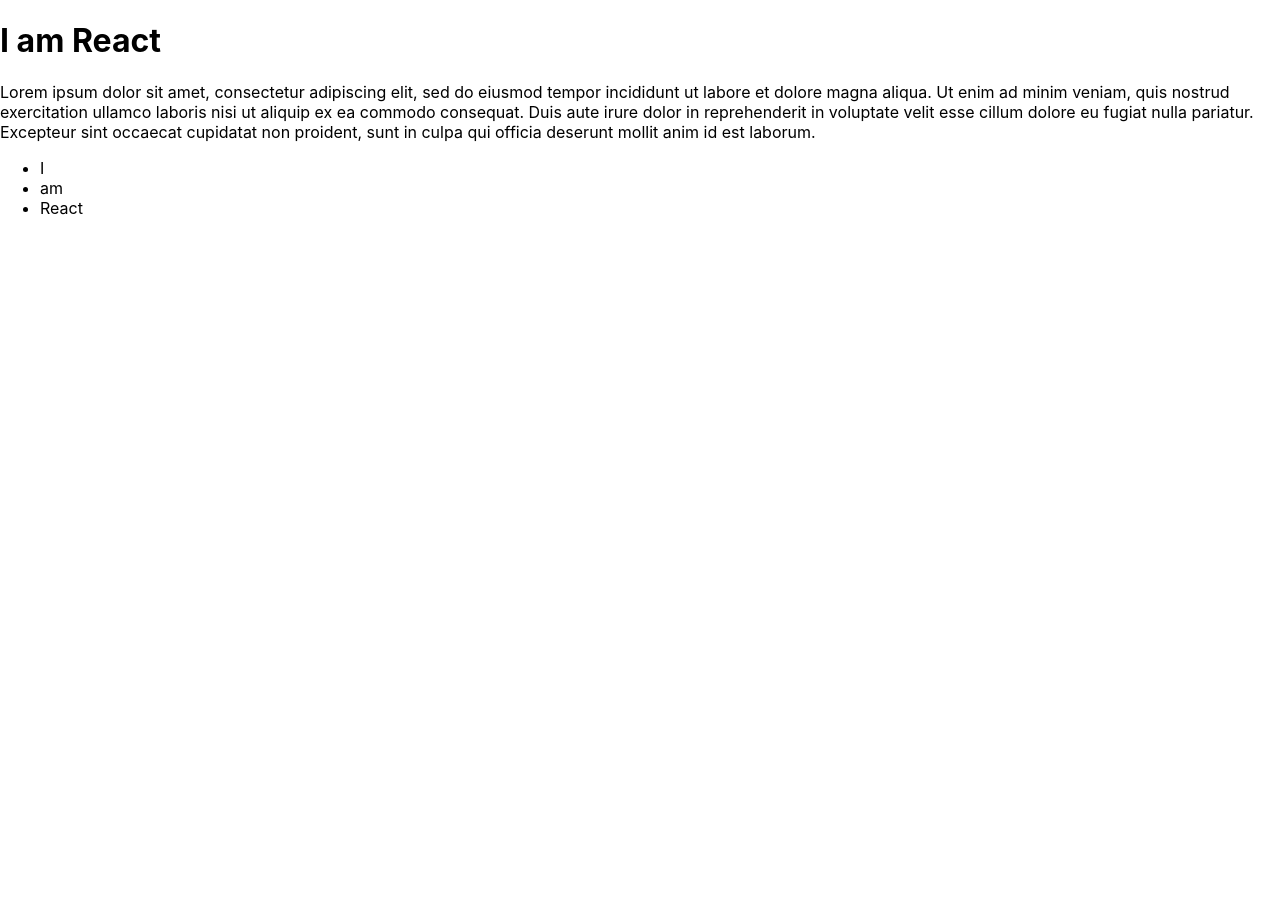
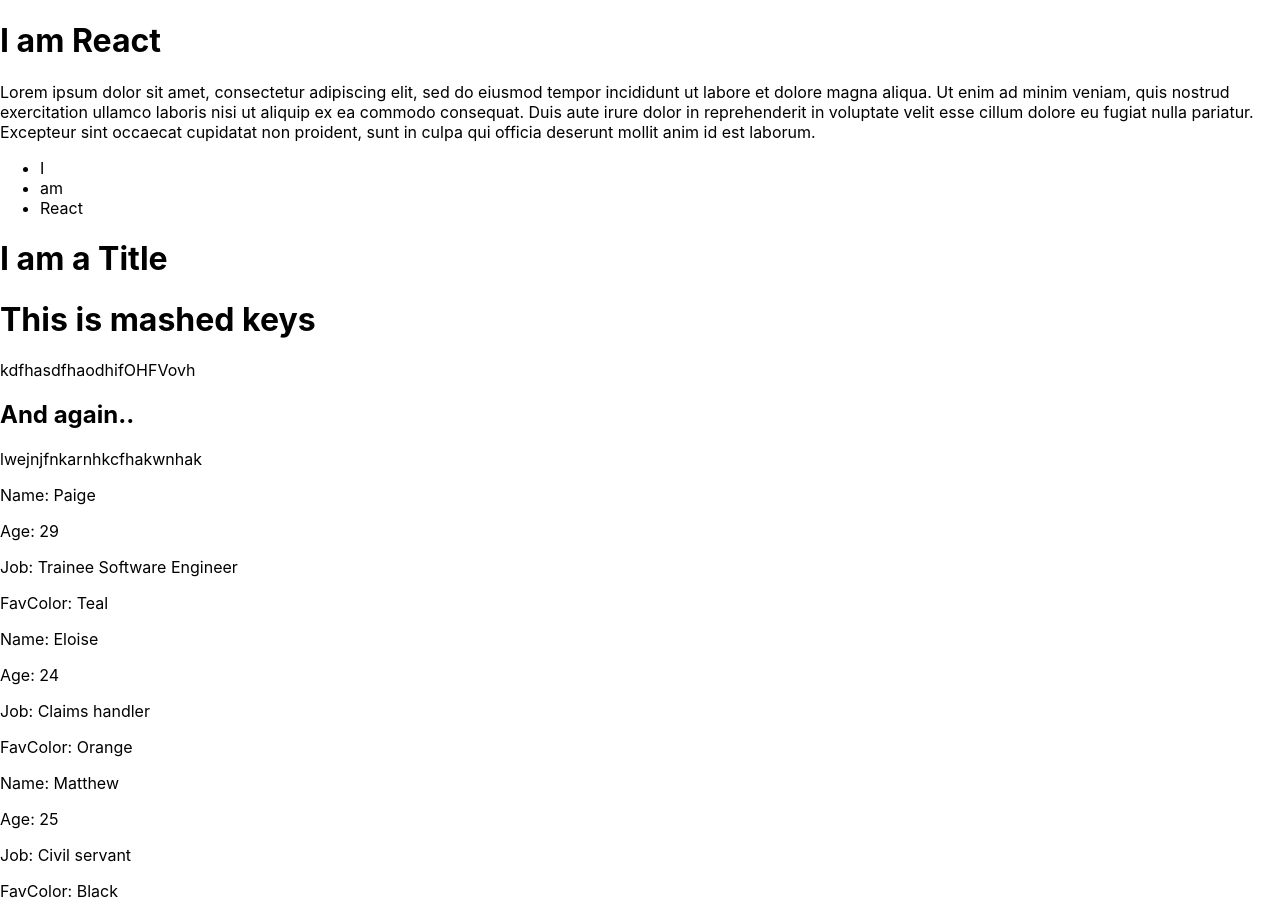
Before and after one commit to phgodwin/reactpractice, a React (Create React App) app: page / in a window 1280 px wide. Before the commit the page ends 800 px from the top, so only its background shows below. Built offline with nearby package versions, Linux system fonts and the light colour scheme.

Commit message:
components practice

```diff
--- a/src/App.js
+++ b/src/App.js
@@ -1,9 +1,13 @@
 import logo from './logo.svg';
 import './App.css';
+import Title from './Components/Titles';
+import KeyMash from './Components/KeyMash';
+import Learners from './Components/Learners';
+
 
 function App() {
   return (
-    <body>
+    <div>
       <h1>I am React
       </h1>
       <p>Lorem ipsum dolor sit amet, consectetur adipiscing elit, sed do eiusmod tempor incididunt ut labore
@@ -20,8 +24,20 @@
         <li>React</li>
 
       </ul>
-    </body>
-  );
+
+      <Title />
+
+   <KeyMash />
+
+   <Learners name ="Paige" age="29" job="Trainee Software Engineer" color="Teal" />
+   <Learners name ="Eloise" age="24" job="Claims handler" color="Orange" />
+   <Learners name ="Matthew" age="25" job="Civil servant" color="Black" />
+
+
+      </div>
+      );
 }
 
-export default App;
+
+
+      export default App;
--- /dev/null
+++ b/src/Components/KeyMash.jsx
@@ -0,0 +1,14 @@
+function KeyMash() {
+
+    return (
+        <div>
+            <h1>This is mashed keys</h1>
+            <p>kdfhasdfhaodhifOHFVovh</p>
+            <h2>And again..</h2>
+            <p>lwejnjfnkarnhkcfhakwnhak</p>
+
+        </div>
+    )
+}
+
+export default KeyMash
--- /dev/null
+++ b/src/Components/Learners.jsx
@@ -0,0 +1,17 @@
+function Learners(props) {
+
+    return (
+
+        <div>
+
+            <p>Name: {props.name}</p>
+            <p>Age: {props.age}</p>
+            <p>Job: {props.job}</p>
+            <p>FavColor: {props.color}</p>
+
+        </div>
+    )
+}
+
+
+export default Learners
--- /dev/null
+++ b/src/Components/Titles.jsx
@@ -0,0 +1,6 @@
+function Title() {
+
+    return (<h1>I am a Title</h1>);
+}
+
+export default Title
```
